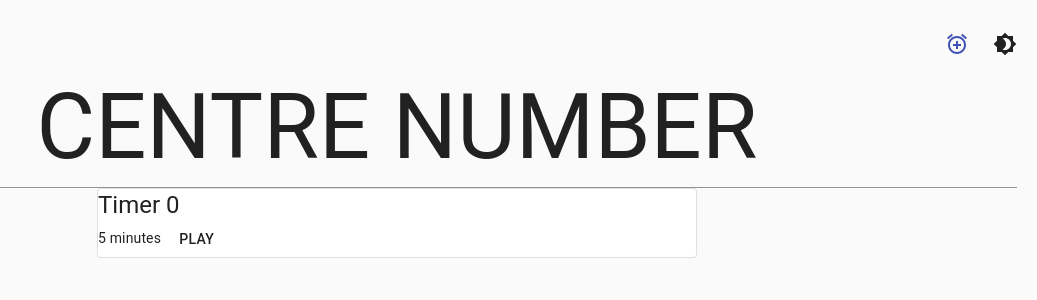
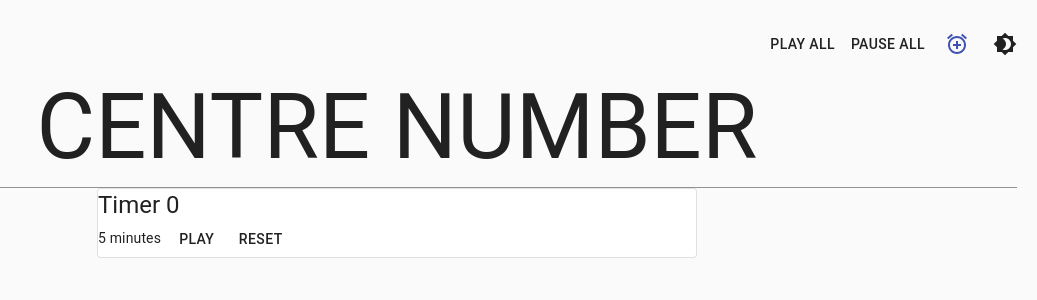
Before and after one commit to 5h3ms/examtimer, a React (Create React App) app: page / in a window 1280 px wide. Shown: the top 300 px of the page, without its empty margins (243-1280 px from the left). Built offline with nearby package versions, Linux system fonts and the light colour scheme.

Commit message:
added play all button(non-functional yet), added reset button to timer

```diff
--- a/src/App.tsx
+++ b/src/App.tsx
@@ -1,7 +1,7 @@
 import './App.css';
 import Timer from './components/Timer.react';
 import { useState, useCallback, ReactElement } from 'react';
-import { Grid, Typography, TextField, Card } from '@material-ui/core';
+import { Grid, Typography, TextField, Card, Button } from '@material-ui/core';
 
 import { ThemeProvider } from '@material-ui/core';
 import {
@@ -45,6 +45,8 @@ function App(): ReactElement {
       <div className={classes.root}>
         <CssBaseline />
         <Grid container justify="flex-end">
+          <Button>Play all</Button>
+          <Button>Pause all</Button>
           <IconButton
             color="primary"
             aria-label="add an alarm"
--- a/src/components/Timer.react.tsx
+++ b/src/components/Timer.react.tsx
@@ -37,11 +37,15 @@ function Timer({
   const [timeLeft, setTimeLeft] = useState(calculateTimeLeft(timeSeconds));
   const [isPaused, setIsPaused] = useState(true);
 
-  useEffect(() => {
+  const onReset = useCallback(() => {
+    setIsPaused(true);
     setTimeSeconds(
       days * 24 * 60 * 60 + hours * 60 * 60 + minutes * 60 + seconds,
     );
-  }, [days, hours, minutes, seconds]);
+  }, [days, hours, minutes, seconds, setIsPaused]);
+  useEffect(() => {
+    onReset();
+  }, [onReset]);
 
   useEffect(() => {
     setTimeLeft(calculateTimeLeft(timeSeconds));
@@ -80,6 +84,7 @@ function Timer({
         <span>Time is up!</span>
       )}
       <Button onClick={onSetPausePlay}>{isPaused ? 'Play' : 'Pause'}</Button>
+      <Button onClick={onReset}>Reset</Button>
     </div>
   );
 }
```
